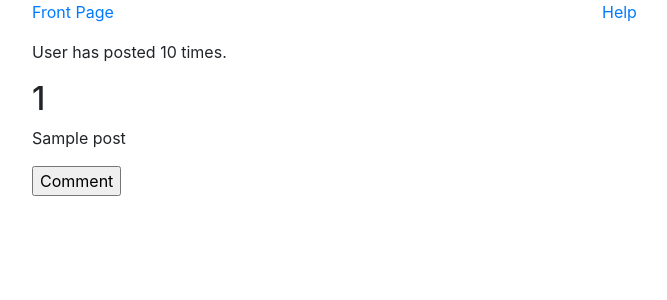
After one commit to valpyots/tsoha-project, a Flask app: template templates/userpage.html in a window 1280 px wide. The commit adds this page. Shown: the top 300 px of the page, without its empty margins (53-720 px from the left). Run offline with Flask 3, Linux system fonts and the light colour scheme; the template is opened without the code that fills it: most values are stand-ins (such as "Sample title", 1, 10 or a date in 2020); some libraries are stand-ins or nearby versions.

Commit message:
Added profile pages for users.

```diff
--- a/messages.py
+++ b/messages.py
@@ -5,8 +5,8 @@ import users
 
 def get_list():
     sql = text("SELECT T.title, T.message, U.username, T.sent_at, T.id FROM topics T, users U WHERE T.user_id=U.id AND T.visible = true ORDER BY T.id DESC")
-    result = db.session.execute(sql)
-    return result.fetchall()
+    res = db.session.execute(sql).fetchall()
+    return res
 
 def get_responses(topic_id):
     sql = text("SELECT M.content, U.username, M.sent_at FROM messages M, users U, Topics T WHERE M.user_id=U.id AND T.id = M.topic_id AND T.id = :topic_id AND M.visible = true ORDER BY M.id DESC")
--- a/templates/layout.html
+++ b/templates/layout.html
@@ -7,7 +7,7 @@
     <body>
         <div class="container">
         {%if session.user_id%}
-        <div class="row"><div class="col-sm"><a href="/">Front Page</a></div><div class="col-sm"><a href="/">User Page</a></div><div class="col-sm"><a href="/help">Help</a></div><div class="col-sm"><a href="/logout">Log out</a></div></div>
+        <div class="row"><div class="col-sm"><a href="/">Front Page</a></div><div class="col-sm"><a href="/userpage/{{session.user_id}}">User Page</a></div><div class="col-sm"><a href="/help">Help</a></div><div class="col-sm"><a href="/logout">Log out</a></div></div>
         {%else%}
         <div class="row"><div class="col-sm"><a href="/">Front Page</a></div><div class="col-sm"><a href="/help">Help</a></div></div>
         {%endif%}
--- /dev/null
+++ b/templates/userpage.html
@@ -0,0 +1,22 @@
+{% extends "layout.html" %}
+{% block title %}{{profilename[0]}}'s profile{% endblock %}
+{% block content %}
+<div class="container">
+    <div class="row">
+        <div class="col-sm">
+            <p>{{ message }}</p>
+            <p>User has posted {{postamount}} times.</p>
+            {% for post in profileposts %}
+            <h2>{{post[0]}}</h2>
+            <p>{{post[1]}}</p>
+            <form action="/respond/{{post[2]}}" method="GET">
+            <input type="submit" value="Comment">
+            </form>
+            {%endfor%}
+            {% if postamount == 0 %}
+            <p> Seems {{profilename[0]}} has yet to post anything, or you aren't allowed to view their posts</p>
+            {%endif%}
+        </div>
+    </div>
+</div>
+{%endblock%}
```
Also changed, not shown: routes.py (+10 -0 lines), users.py (+15 -0 lines).
